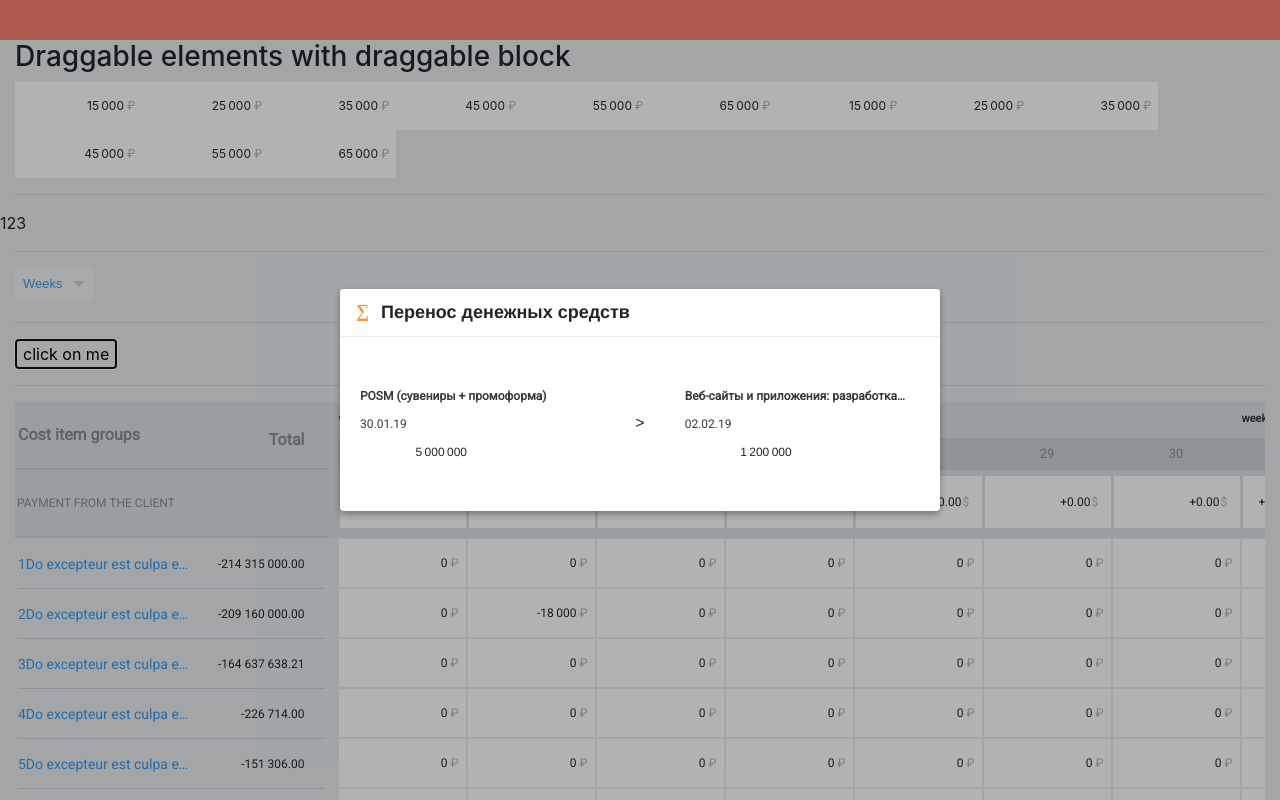
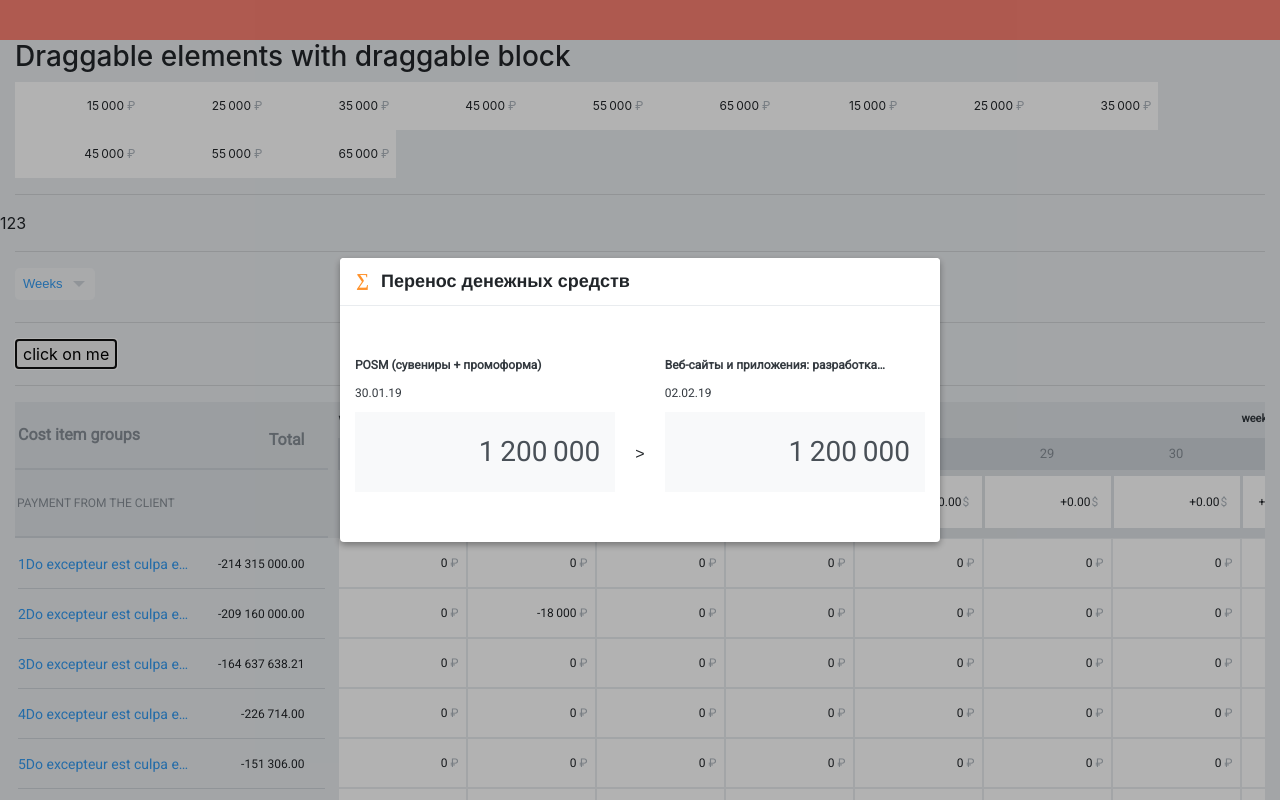
Before and after one commit to apechkin/vue-components, a Vue app: page / in a window 1280 px wide. Both pictures are taken after a click on the button "click on me". Shown: the top 800 px of the page. Built offline with nearby package versions, Linux system fonts and the light colour scheme.

Commit message:
Improve moveFunds dialog and create LightInput

```diff
--- a/src/components/RDialogs/MoveFunds/container.vue
+++ b/src/components/RDialogs/MoveFunds/container.vue
@@ -4,7 +4,7 @@
       <div class="element-title">POSM (сувениры + промоформа)</div>
       <div class="element-date">30.01.19</div>
       <div class="element-value">
-        <r-input value="5000000"/>
+        <r-input :value="inVal" :boxStyles="styleObject" @change="handleChange" />
       </div>
     </div>
     <div class="funds-move">
@@ -14,17 +14,34 @@
       <div class="element-title">Веб-сайты и приложения: разработка…</div>
       <div class="element-date">02.02.19</div>
       <div class="element-value">
-        <r-input value="1200000"/>
+        <r-input :value="inVal" roundRate="2" :boxStyles="styleObject" />
       </div>
     </div>
   </div>
 </template>
 
 <script>
-  import RInput from '@/RInput/index.vue'
+  import RInput from '@/RLightInput/index.vue'
   export default {
     components: {
       RInput
+    },
+    data () {
+      return {
+        inVal: 1200000,
+        styleObject: {
+          'background-color': 'rgba(248, 249, 250, 1)',
+          minWidth: '256px',
+          width: '100%',
+          minHeight: '80px',
+          'justify-content': 'flex-end'
+        }
+      }
+    },
+    methods: {
+      handleChange (val) {
+        this.inVal = val
+      }
     }
   }
 </script>
@@ -46,11 +63,17 @@
     display: flex;
     flex-direction: column;
     width: 100%;
-    justify-content: space-between;
     align-items: flex-start;
   }
-  .funds-move, .funds-element {
-    margin: 50px 20px;
+  .funds-move {
+    padding: 0 5px;
+    margin-top: 50px;
+    margin-bottom: 50px;
+  }
+  .funds-element {
+    margin-top: 50px;
+    margin-bottom: 50px;
+    padding: 0 15px;
   }
   .element-title {
     font-family: 'Roboto-Bold', 'Roboto Bold', 'Roboto';
@@ -68,5 +91,9 @@
     font-size: 12px;
     color: #343A40;
     text-align: left;
+    width: 100%;
+  }
+  .element-value {
+    width: 100%;
   }
 </style>
--- a/src/components/RInput/index.vue
+++ b/src/components/RInput/index.vue
@@ -171,7 +171,4 @@
   input::-webkit-inner-spin-button {
     -webkit-appearance: none;
   }
-  input[type=number]{
-  -moz-appearance:textfield;
-}
 </style>
--- /dev/null
+++ b/src/components/RLightInput/index.vue
@@ -0,0 +1,116 @@
+<template>
+  <div class="box" :style="boxStyles">
+    <input
+      v-show="focused"
+      ref="input"
+      class="box-input"
+      :type="type"
+      :placeholder="placeholder"
+      :name="name"
+      v-model="proxy"
+      :step="steps"
+      :style="inputStyles"
+      @blur="focused=false"
+    >
+    <span v-show="!focused" @click="handleClick" class="box-fake">
+      {{fakeValue}}
+    </span>
+  </div>
+</template>
+
+<script>
+  export default {
+    props: {
+      type: {
+        type: String,
+        default: 'number'
+      },
+      placeholder: {
+        type: String,
+        default: ''
+      },
+      name: String,
+      value: [String, Number],
+      entered: Boolean,
+      roundRate: [Number, String],
+      step: String,
+      boxStyles: {
+        type: Object,
+        default: () => ({})
+      },
+      inputStyles: {
+        type: Object,
+        default: () => ({})
+      }
+    },
+    data () {
+      return {
+        focused: false,
+        proxy: this.value,
+        steps: this.step || '0.01'
+      }
+    },
+    updated () {
+      if (this.focused) {
+        this.$nextTick(() => {
+          this.$refs['input'].focus()
+        })
+      } else {
+        this.proxy = this.value
+      }
+    },
+    methods: {
+      handleClick () {
+        this.focused = true
+        this.$nextTick(() => {
+          this.$refs['input'].focus()
+        })
+      }
+    },
+    computed: {
+      valueFixed () {
+        if (this.roundRate) return parseFloat(this.value).toFixed(this.roundRate)
+        return parseFloat(this.value).toFixed(2)
+      },
+      fakeValue () {
+        const { proxy, type } = this
+        if (proxy && type === 'number') return `${this.sign ? this.sign : ''}` + String(proxy).replace(/(\d)(?=(\d\d\d)+([^\d]|$))/g, '$1 ')
+        else return proxy
+      }
+    },
+    watch: {
+      proxy: function (val) {
+        if (this.roundRate) this.$emit('change', parseFloat(val).toFixed(this.roundRate))
+      }
+    }
+  }
+</script>
+
+<style lang="scss" scoped>
+  .box {
+    position: relative;
+    display: flex;
+    align-items: center;
+    background-color: rgb(107, 110, 110);
+  }
+  input, .box-fake {
+    border: none;
+    background: none;
+    font-family: 'Roboto-Regular', 'Roboto';
+    font-weight: 400;
+    font-style: normal;
+    font-size: 28px;
+    color: #495057;
+    text-align: right;
+    width: inherit;
+    outline: none;
+    margin-right: 15px;
+  }
+  input[type=number] {
+    -moz-appearance:textfield;
+  }
+  input::-webkit-outer-spin-button,
+  input::-webkit-inner-spin-button {
+    -webkit-appearance: none;
+  }
+</style>
--- a/src/pages/Content/index.vue
+++ b/src/pages/Content/index.vue
@@ -102,9 +102,6 @@
       async init () {
         await this.$store.dispatch('cashFlow/clientEstimate', { id: this.selectedOption })
       },
-      hadleScroll (e) {
-        console.log(e)
-      },
       checkState (e) {
         e.preventDefault()
       },
```
